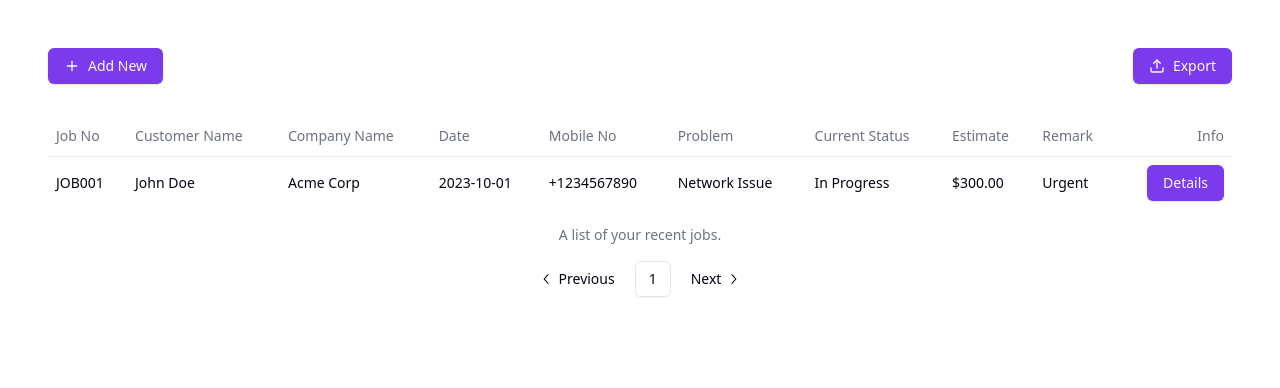
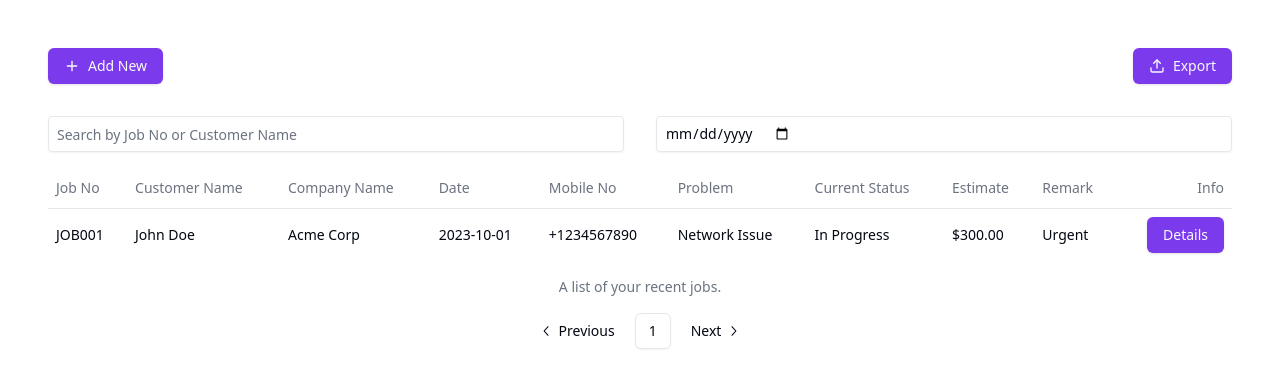
Before and after one commit to komal-m-raut/logic-systems-job-card, a Next.js app: page / in a window 1280 px wide. Shown: the top 388 px of the page. Built offline with nearby package versions, Linux system fonts and the light colour scheme; no server answers.

Commit message:
feat: add search and filter

```diff
--- a/components/customer-form/Customer.tsx
+++ b/components/customer-form/Customer.tsx
@@ -4,12 +4,12 @@ import React from 'react';
 import { Button } from '../ui/button';
 import { cn } from '@/lib/utils';
 import { UploadIcon } from 'lucide-react';
-import CustomerTable from '../customer-table/CustomerTable';
+import CustomerTable from '../customer-table/JobsTable';
 import CustomerForm from './CustomerForm';
 import Papa from 'papaparse';
-import { CustomerData } from '@/types/jobs.types';
+import { JobsData } from '@/types/jobs.types';
 
-const sampleData: CustomerData[] = [
+const sampleData: JobsData[] = [
   {
     id: '1',
     jobNo: 'JOB001',
--- a/components/customer-table/CustomerTable.tsx
+++ b/components/customer-table/JobsTable.tsx
@@ -1,4 +1,4 @@
-import React, { useState } from 'react';
+import React, { useState, useEffect } from 'react';
 import {
   Table,
   TableBody,
@@ -9,7 +9,7 @@ import {
   TableRow,
 } from '@/components/ui/table';
 import CustomerDetailsModal from './CustomerDetailsModal';
-import { CustomerData } from '@/types/jobs.types';
+import { JobsData } from '@/types/jobs.types';
 import {
   Pagination,
   PaginationContent,
@@ -17,8 +17,8 @@ import {
   PaginationLink,
   PaginationPrevious,
   PaginationNext,
-  PaginationEllipsis,
 } from '@/components/ui/pagination';
+import { Input } from '@/components/ui/input';
 
 const headers = [
   'Job No',
@@ -33,18 +33,35 @@ const headers = [
   'Info',
 ];
 
-interface CustomerTableProps {
-  data: CustomerData[];
+interface JobsTableProps {
+  data: JobsData[];
 }
 
-const CustomerTable: React.FC<CustomerTableProps> = ({ data }) => {
+const JobsTable: React.FC<JobsTableProps> = ({ data }) => {
+  console.log(data, 'data');
   const [currentPage, setCurrentPage] = useState(1);
-  const itemsPerPage = 1;
+  const [searchQuery, setSearchQuery] = useState('');
+  const [dateFilter, setDateFilter] = useState('');
+  const [jobs, setJobs] = useState<JobsData[]>(data);
+  const itemsPerPage = 10;
 
-  const totalPages = Math.ceil(data.length / itemsPerPage);
-  const currentData = data.slice(
+  useEffect(() => {
+    const fetchData = async () => {
+      // Replace with your API call
+      const response = await fetch(
+        `/api/customers?search=${searchQuery}&date=${dateFilter}&page=${currentPage}&itemsPerPage=${itemsPerPage}`,
+      );
+      const result = await response.json();
+      setJobs(result.data);
+    };
+
+    fetchData();
+  }, [searchQuery, dateFilter, currentPage]);
+
+  const totalPages = Math.ceil(jobs.length / itemsPerPage);
+  const currentData = jobs.slice(
     (currentPage - 1) * itemsPerPage,
-    currentPage * itemsPerPage
+    currentPage * itemsPerPage,
   );
 
   const handlePageChange = (page: number) => {
@@ -53,7 +70,21 @@ const CustomerTable: React.FC<CustomerTableProps> = ({ data }) => {
 
   return (
     <div>
-      <div className="flex items-center justify-between"></div>
+      <div className="flex items-center justify-between mb-4 gap-8">
+        <Input
+          type="text"
+          placeholder="Search by Job No or Customer Name"
+          value={searchQuery}
+          onChange={e => setSearchQuery(e.target.value)}
+          className="border p-2 rounded"
+        />
+        <Input
+          type="date"
+          value={dateFilter}
+          onChange={e => setDateFilter(e.target.value)}
+          className="border p-2 rounded"
+        />
+      </div>
       <Table>
         <TableCaption>A list of your recent jobs.</TableCaption>
         <TableHeader>
@@ -69,7 +100,7 @@ const CustomerTable: React.FC<CustomerTableProps> = ({ data }) => {
           </TableRow>
         </TableHeader>
         <TableBody>
-          {currentData.map((item) => (
+          {currentData.map(item => (
             <TableRow key={item.id}>
               <TableCell className="font-medium">{item.jobNo}</TableCell>
               <TableCell>{item.customerName}</TableCell>
@@ -103,7 +134,9 @@ const CustomerTable: React.FC<CustomerTableProps> = ({ data }) => {
             </PaginationItem>
           ))}
           <PaginationNext
-            onClick={() => handlePageChange(Math.min(currentPage + 1, totalPages))}
+            onClick={() =>
+              handlePageChange(Math.min(currentPage + 1, totalPages))
+            }
           />
         </PaginationContent>
       </Pagination>
@@ -111,4 +144,4 @@ const CustomerTable: React.FC<CustomerTableProps> = ({ data }) => {
   );
 };
 
-export default CustomerTable;
+export default JobsTable;
--- a/types/jobs.types.d.ts
+++ b/types/jobs.types.d.ts
@@ -1,4 +1,4 @@
-export interface CustomerData {
+export interface JobsData {
     id: string;
     jobNo: string;
     date: string;
```
